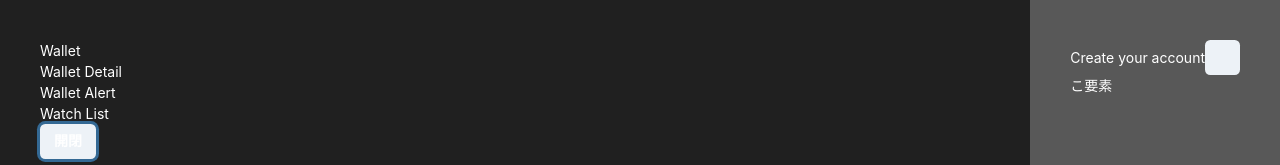
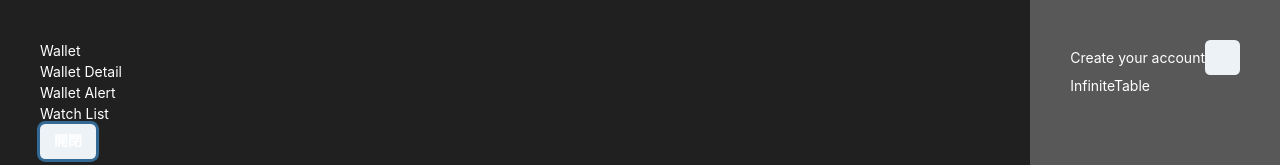
Before and after one commit to kira-0521/learning, a React (Vite) app in the folder discord-lib/frontend/: page /wallet_list in a window 1280 px wide. Both pictures are taken after a click on the button "開閉". Shown: the top 165 px of the page. Built offline with nearby package versions, Linux system fonts and the light colour scheme; no server answers.

Commit message:
無限スクロール用テーブル

```diff
--- /dev/null
+++ b/discord-lib/frontend/src/components/organisms/Layouts/InfiniteTable.tsx
@@ -0,0 +1,5 @@
+import React, { FC } from 'react'
+
+export const InfiniteTable: FC = () => {
+  return <div>InfiniteTable</div>
+}
--- a/discord-lib/frontend/src/components/pages/WalletList.tsx
+++ b/discord-lib/frontend/src/components/pages/WalletList.tsx
@@ -8,6 +8,7 @@ import { TagFilter } from '../organisms/TagFilter'
 import { CheckboxGroup } from '../organisms/Forms/CheckboxGroup'
 import { PankuzuList } from '../atoms/Layouts/PankuzuList'
 import { TableList } from '../organisms/Layouts/TableLIst'
+import { InfiniteTable } from '../organisms/Layouts/InfiniteTable'
 
 export const WalletList: FC = () => {
   const [count, setCount] = useState(0)
@@ -58,7 +59,11 @@ export const WalletList: FC = () => {
           <TableList />
         </Box> */}
       <Button onClick={onOpen}>開閉</Button>
-      {isOpen && <DrawerExample onClose={onClose}>こ要素</DrawerExample>}
+      {isOpen && (
+        <DrawerExample onClose={onClose}>
+          <InfiniteTable />
+        </DrawerExample>
+      )}
       <Box mt={24}>
         {/* <TagFilter>
           <CheckboxGroup />
```
